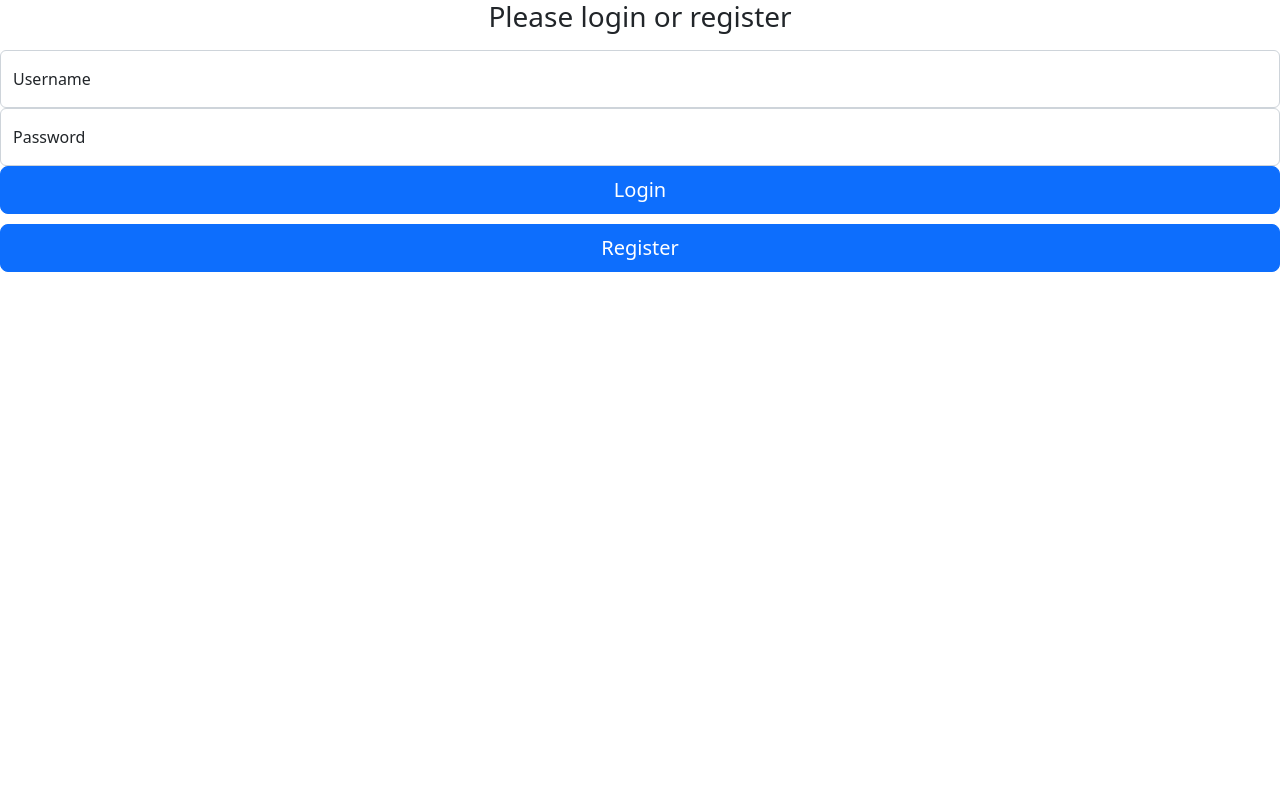
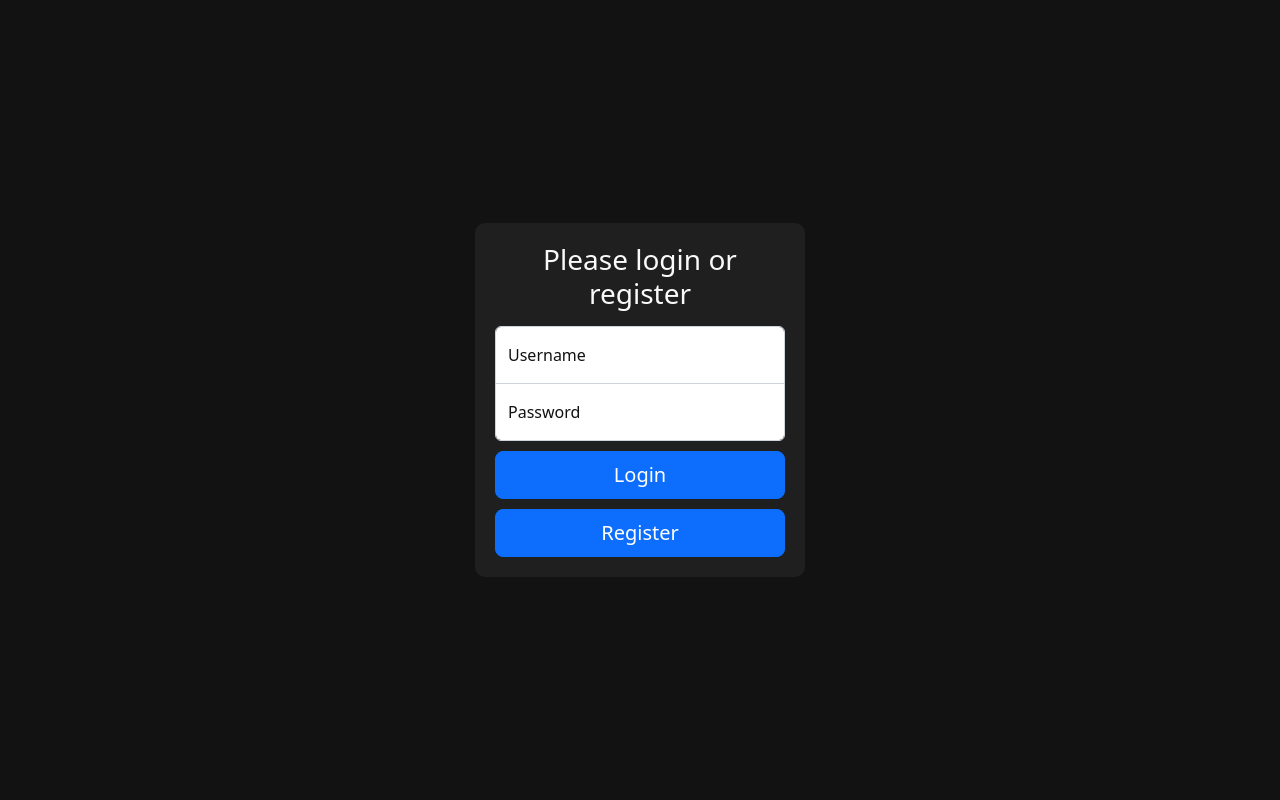
Before and after one commit to incub4t0r/workout_tracker, a Flask app: page /login in a window 1280 px wide. Run offline with Flask 2, Linux system fonts and the light colour scheme.

Commit message:
completed login and registration changes

```diff
--- /dev/null
+++ b/static/login.css
@@ -0,0 +1,45 @@
+html,
+body {
+    height: 100%;
+}
+
+body {
+    display: flex;
+    align-items: center;
+    padding-top: 40px;
+    padding-bottom: 40px;
+    /* background-color: #f5f5f5; */
+    background-color: #121212;
+}
+
+.form-signin {
+    max-width: 330px;
+    padding: 20px;
+    background-color: #1f1f1f;
+    border-radius: 10px;
+    color: #f9f9f9;
+    /* box-shadow: 111 111 0 0 rgba(0,0,0,0.5); */
+}
+
+.form-signin .form-floating{
+    color: #121212;
+}
+.form-signin .form-floating:focus-within {
+    z-index: 2;
+}
+
+.form-signin input[type="text"] {
+    margin-bottom: -1px;
+    border-bottom-right-radius: 0;
+    border-bottom-left-radius: 0;
+}
+
+.form-signin input[type="password"] {
+    margin-bottom: 10px;
+    border-top-left-radius: 0;
+    border-top-right-radius: 0;
+}
+
+main form button{
+    background:rgba(0, 0, 0, 0.5);
+}
--- a/templates/login.html
+++ b/templates/login.html
@@ -5,57 +5,28 @@
   <title>Slinging Weights</title>
   <meta charset="utf-8">
   <meta name="viewport" content="width=device-width, initial-scale=1">
-  <link href="https://cdn.jsdelivr.net/npm/bootstrap@5.2.0-beta1/dist/css/bootstrap.min.css" rel="stylesheet"
-  integrity="sha384-0evHe/X+R7YkIZDRvuzKMRqM+OrBnVFBL6DOitfPri4tjfHxaWutUpFmBp4vmVor" crossorigin="anonymous">
+  <link href="https://cdn.jsdelivr.net/npm/bootstrap@5.2.0-beta1/dist/css/bootstrap.min.css" rel="stylesheet" integrity="sha384-0evHe/X+R7YkIZDRvuzKMRqM+OrBnVFBL6DOitfPri4tjfHxaWutUpFmBp4vmVor" crossorigin="anonymous">
   <link rel="stylesheet" href="../static/login.css">
 </head>
+
 
 <body class="text-center">
   <main class="form-signin w-100 m-auto">
       <form action="/login" method="POST" style="margin-bottom: 10px;">
-          <!-- <h1 style="font-size:20px;">💪</h1> -->
-          <!-- <img class="mb-4" src="https://avatars.githubusercontent.com/u/54962923?v=4" alt="" width="72" height="72"style="border-radius: 100px;"> -->
           <h1 class="h3 mb-3 fw-normal">Please login or register</h1>
-
           <div class="form-floating">
-              <input name="username" type="text" class="form-control" id="floatingInput" required=True placeholder="name@example.com">
+              <input name="username" type="text" class="form-control" id="floatingInput" required=True placeholder="Username" minlength="2" maxlength="20">
               <label for="floatingInput">Username</label>
           </div>
           <div class="form-floating">
-              <input name="password" type="password" class="form-control" id="floatingPassword" required=True placeholder="Password">
+              <input name="password" type="password" class="form-control" id="floatingPassword" required=True placeholder="Password" minlength="2" maxlength="20">
               <label for="floatingPassword">Password</label>
           </div>
-          <button class="w-100 btn btn-lg btn-primary" type="submit">Login</button>
-          <!-- <p class="mt-5 mb-3 text-muted">&copy; 2017–2022</p> -->
+          <button class="w-100 btn btn-lg btn-primary" id="register-button" type="submit">Login</button>
       </form>
       <form action="/register" method="GET">
-          <button class="w-100 btn btn-lg btn-primary" type="submit">Register</button>
+          <button class="w-100 btn btn-lg btn-primary" id="submit-button" type="submit">Register</button>
       </form>
   </main>
 </body>
-
-<!-- <body>
-
-  <div class="container">
-    <h2>Login</h2>
-    <br>
-    <form action="/login" method="POST">
-      <div class="form-group">
-        <input type="text" name="username" class="form-control" id="username" placeholder="Enter username" required
-          minlength="2" maxlength="20">
-      </div>
-      <div class="form-group">
-        <input type="password" name="password" class="form-control" id="password" placeholder="Enter password" required
-          minlength="2" maxlength="20">
-      </div>
-      <button id="submit-button" type="submit" class="btn btn-default">Login</button>
-    </form>
-    <form action="/register" method="GET">
-      <button id="register-button" type="submit" class="btn btn-default">Register</button>
-    </form>
-    {{error}}
-  </div>
-
-</body> -->
-
 </html>
```
Also changed, not shown: templates/register.html (+6 -42 lines).
